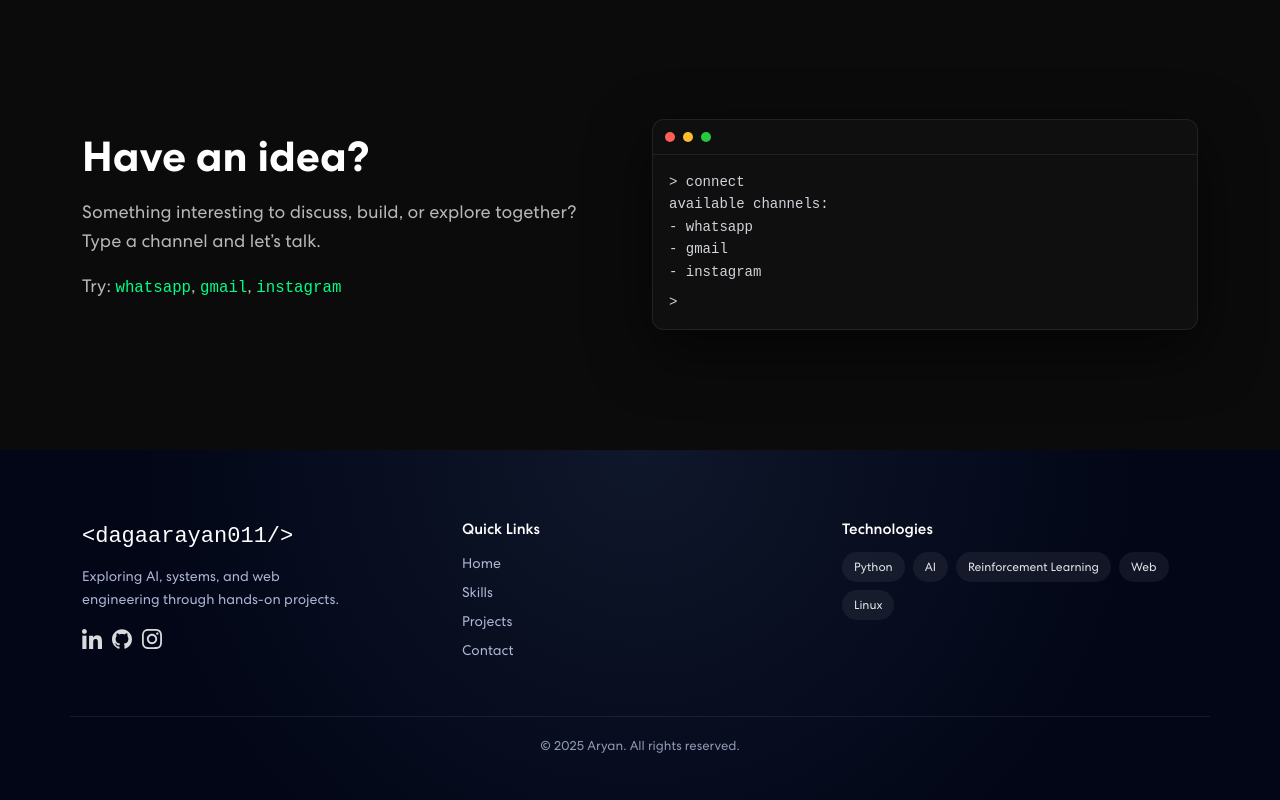
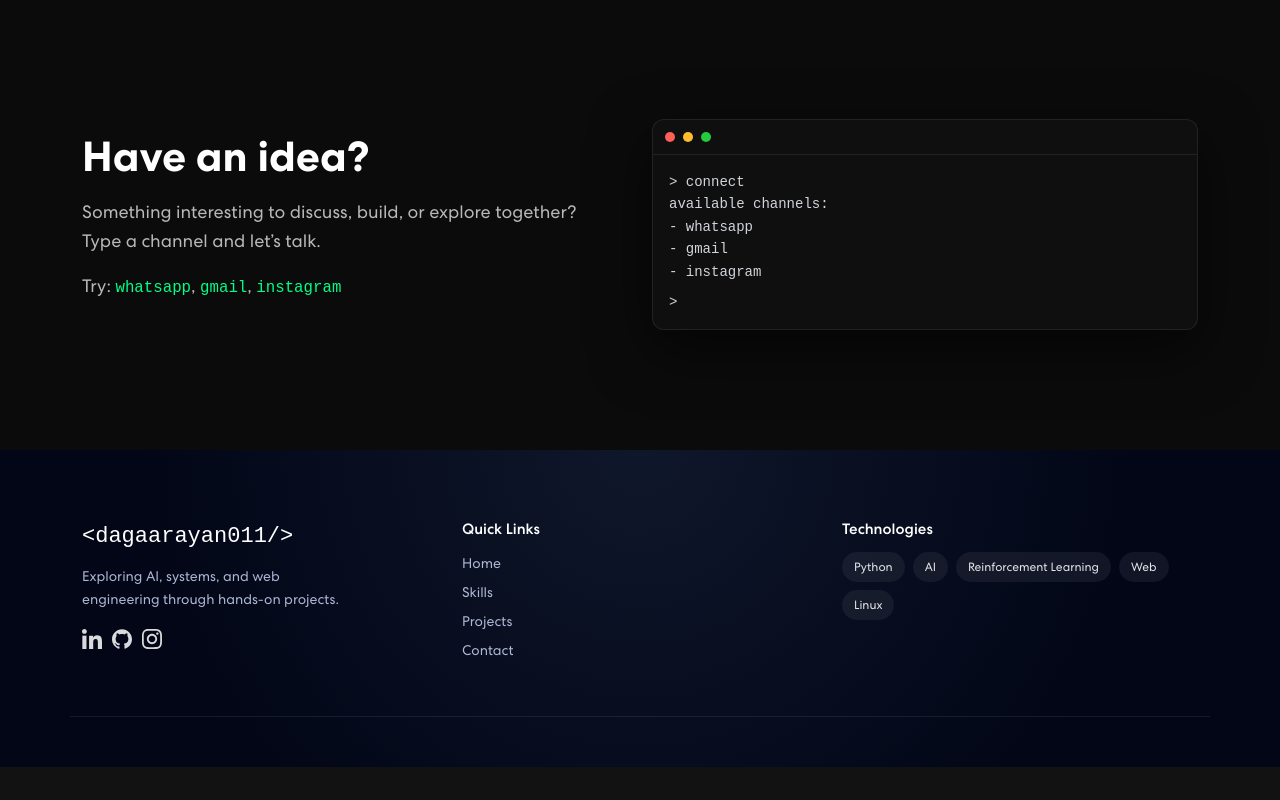
Before and after one commit to dagaaryan011/Portfolio, a React (Create React App) app: page / in a window 1280 px wide. Shown: the part 3454-4254 px from the top of the page. After the commit the page ends 4221 px from the top, so only its background shows below. Built offline with nearby package versions, Linux system fonts and the light colour scheme.

Commit message:
footer change

```diff
--- a/src/components/Footer.js
+++ b/src/components/Footer.js
@@ -51,9 +51,7 @@ export const Footer = () => {
         </Row>
 
         <Row className="footer-bottom">
-          <Col>
-            <p>© {new Date().getFullYear()} Aryan. All rights reserved.</p>
-          </Col>
+
         </Row>
       </Container>
     </footer>
```
